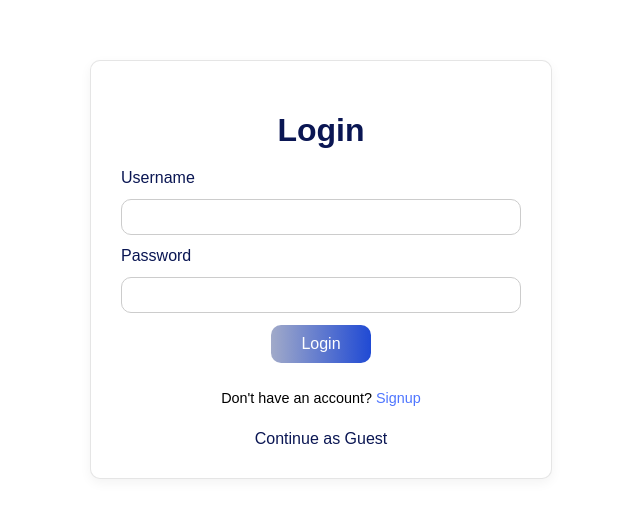
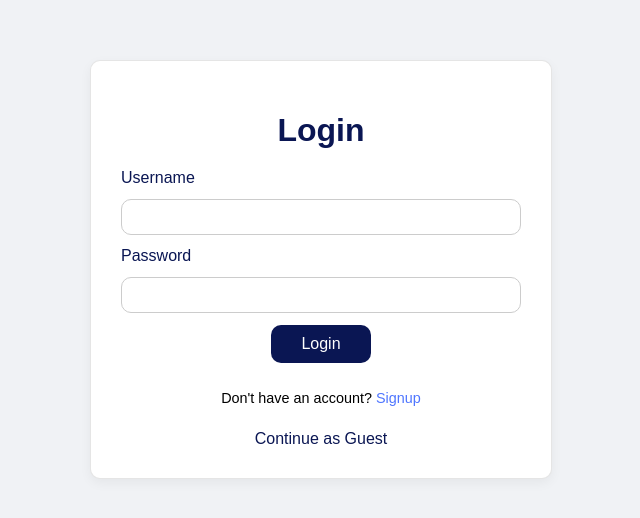
Before and after one commit to ZahraaMohd-c/lambda, a Django app: page /auth/login/ in a window 1280 px wide. Shown: the top 518 px of the page, without its empty margins (319-959 px from the left). Run offline with Django 5.2, Linux system fonts and the light colour scheme.

Commit message:
reg & nav css update

```diff
--- a/lambda/urls.py
+++ b/lambda/urls.py
@@ -24,4 +24,4 @@ urlpatterns = [
     path('', include('main_app.urls')),
     path("auth/", include("django.contrib.auth.urls")),
 
-]
+]+ static(settings.STATIC_URL, document_root=settings.STATIC_ROOT)
--- a/main_app/static/css/login.css
+++ b/main_app/static/css/login.css
@@ -1,3 +1,9 @@
+body {
+    background: #f0f2f5;
+    margin: 0;
+    padding: 0;
+    font-family: "Karla", sans-serif;
+}
 .login-container {
     max-width: 400px;
     margin: 60px auto;
@@ -43,7 +49,7 @@
 
 
 .btn-primary {
-    background: linear-gradient(90deg, #a1aac9, #204ad4);
+    background: #0A1653;
     color: white;
     border: none;
     padding: 10px;
--- a/main_app/static/css/navStyle.css
+++ b/main_app/static/css/navStyle.css
@@ -12,12 +12,16 @@ body {
 }
 
 .navbar {
+    position: sticky;
+    top: 0;
+    z-index: 1000;
     display: flex;
     justify-content: space-between;
     align-items: center;
     padding: 12px 24px;
     border-bottom: 1px solid rgba(0, 0, 0, 0.1);
     background: #fff;
+
 }
 
 .nav-left {
```
